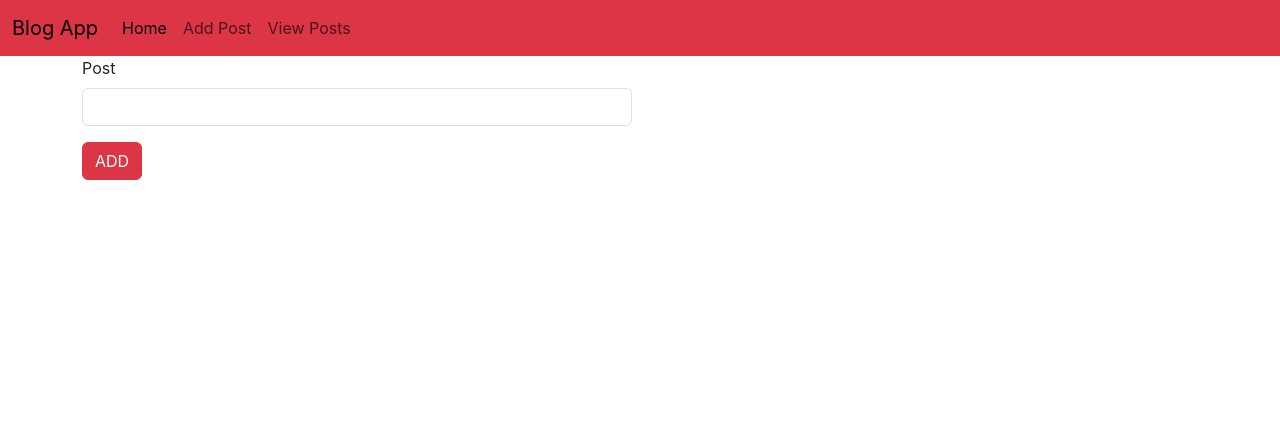
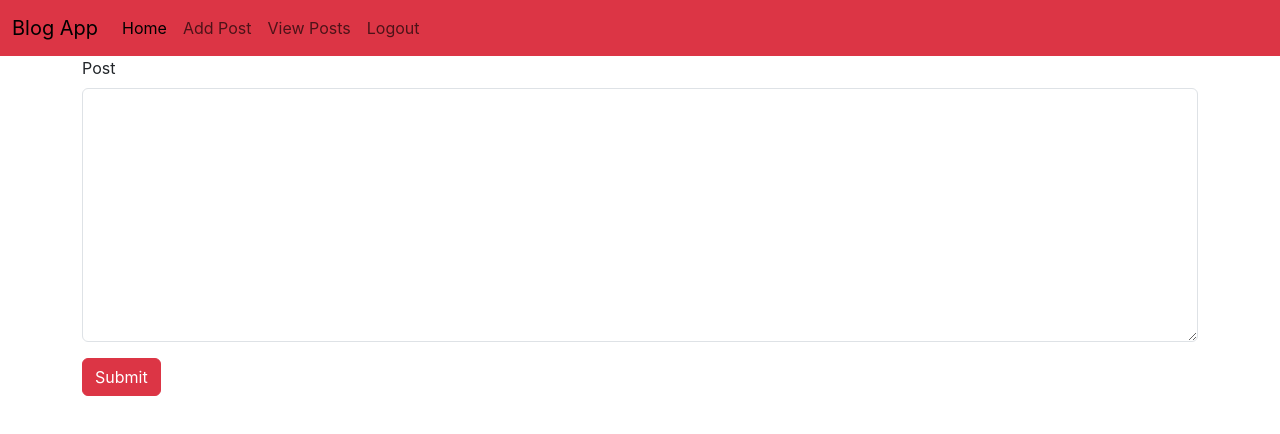
Before and after one commit to ArunKuriakose15/blog-app-new-frontend, a React (Create React App) app: page /add in a window 1280 px wide. Shown: the top 434 px of the page. Built offline with nearby package versions, Linux system fonts and the light colour scheme.

Commit message:
posting messeges

```diff
--- a/src/components/AddPost.jsx
+++ b/src/components/AddPost.jsx
@@ -42,16 +42,16 @@ const AddPost = () => {
 
                         <div className="row g-3">
 
-                            <div className="col col-12 col-sm-6 col-md-6 col-lg-6 col-xl-6 col-xxl-6">
+                            <div className="col col-12 col-sm-12 col-md-12 col-lg-12 col-xl-12 col-xxl-12">
 
                                 <label htmlFor="" className="form-label">Post</label>
-                                <input type="text" className="form-control" name="post" value={input.post} onChange={inputHandler} />
+                                <textarea  cols="30" rows="10" className="form-control" name="post" value={input.post} onChange={inputHandler} ></textarea>
 
                             </div>
 
                             <div className="col col-12 col-sm-12 col-md-12 col-lg-12 col-xl-12 col-xxl-12">
 
-                                <button className="btn btn-danger" onClick={readValues}>ADD</button>
+                                <button className="btn btn-danger" onClick={readValues}>Submit</button>
 
                             </div>
 
--- a/src/components/NavBar.jsx
+++ b/src/components/NavBar.jsx
@@ -22,6 +22,9 @@ const NavBar = () => {
                             <li className="nav-item">
                                 <Link className="nav-link" to="/view">View Posts</Link>
                             </li>
+                            <li className="nav-item">
+                                <Link className="nav-link" to="/">Logout</Link>
+                            </li>
                         </ul>
                     </div>
                 </div>
```
